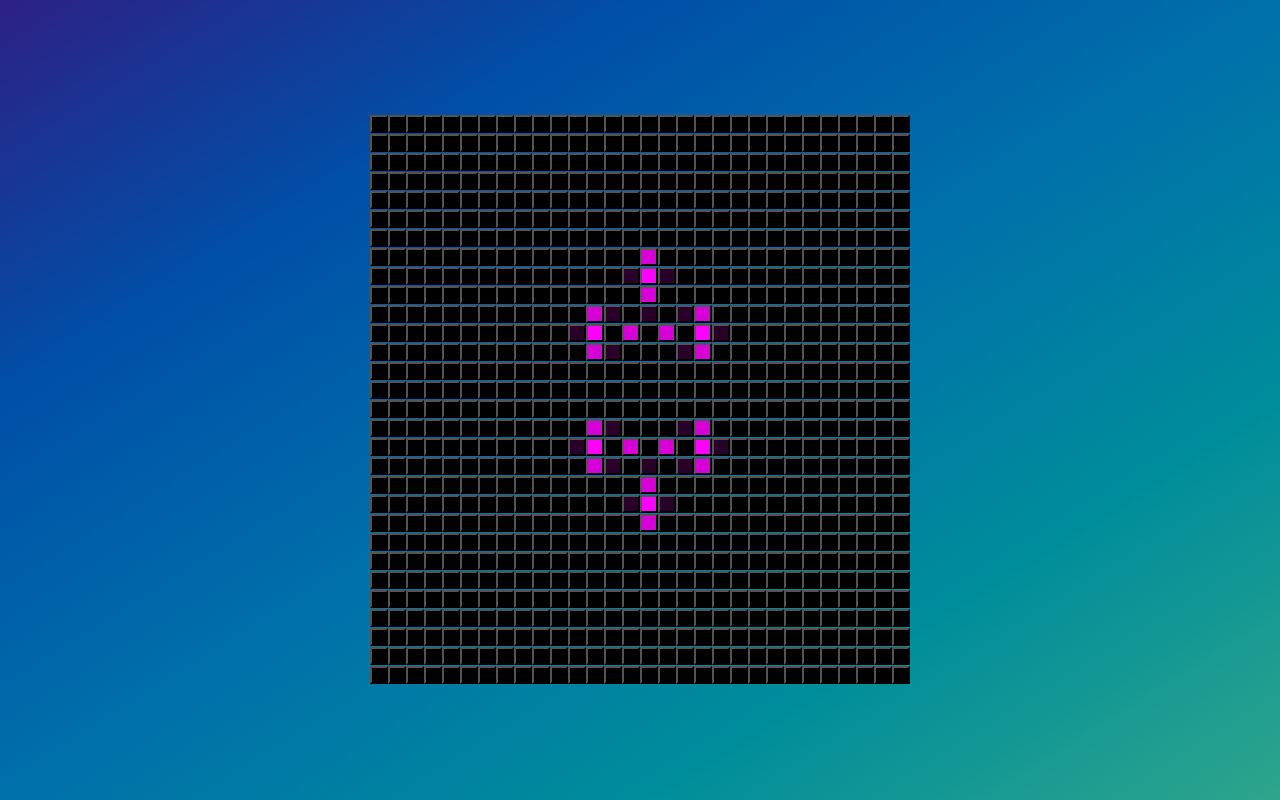
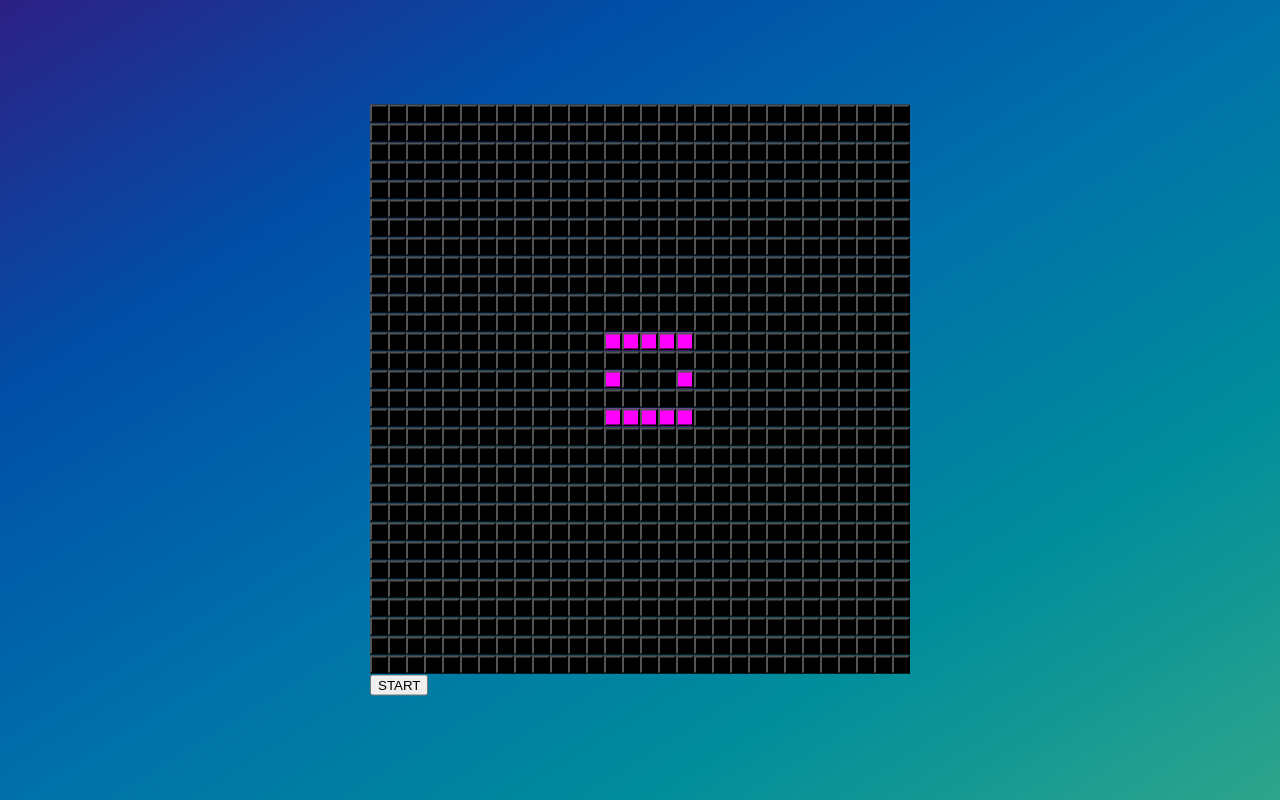
Before and after one commit to krisztinanmth/chikusho, a React (Create React App) app: page /game in a window 1280 px wide. Built offline with nearby package versions, Linux system fonts and the light colour scheme.

Commit message:
feat(chikusho): start button

```diff
--- a/src/components/Board.js
+++ b/src/components/Board.js
@@ -9,7 +9,6 @@
 
   componentDidMount() {
     this.createBoard();
-    setInterval(()=> this.generationChange(this.state.board), 500);
   }
 
   createBoard = () => {
@@ -113,6 +112,13 @@
      })
   }
 
+  onClickSTART= (e) => {
+    e.preventDefault();
+    let start = () => {setInterval(()=> this.generationChange(this.state.board), 500);}
+    document.getElementsByClassName('start')[0].disabled= true;
+    start();
+  }
+
   render() {
     return (
       <div className="board">
@@ -123,6 +129,7 @@
             ))}
           </div>
         ))}
+        <button onClick={this.onClickSTART} className="start">START</button>
       </div>
     );
   }
```
